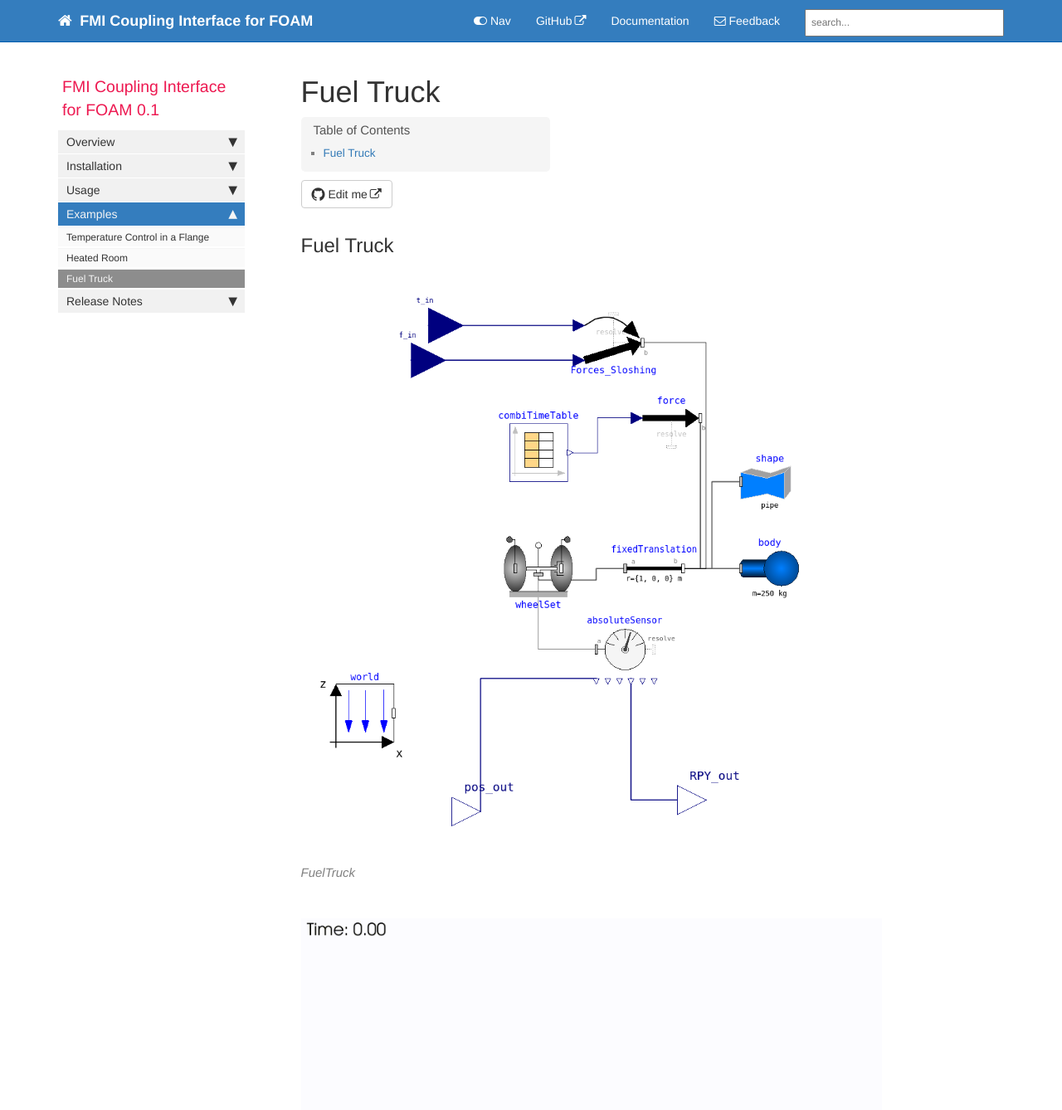
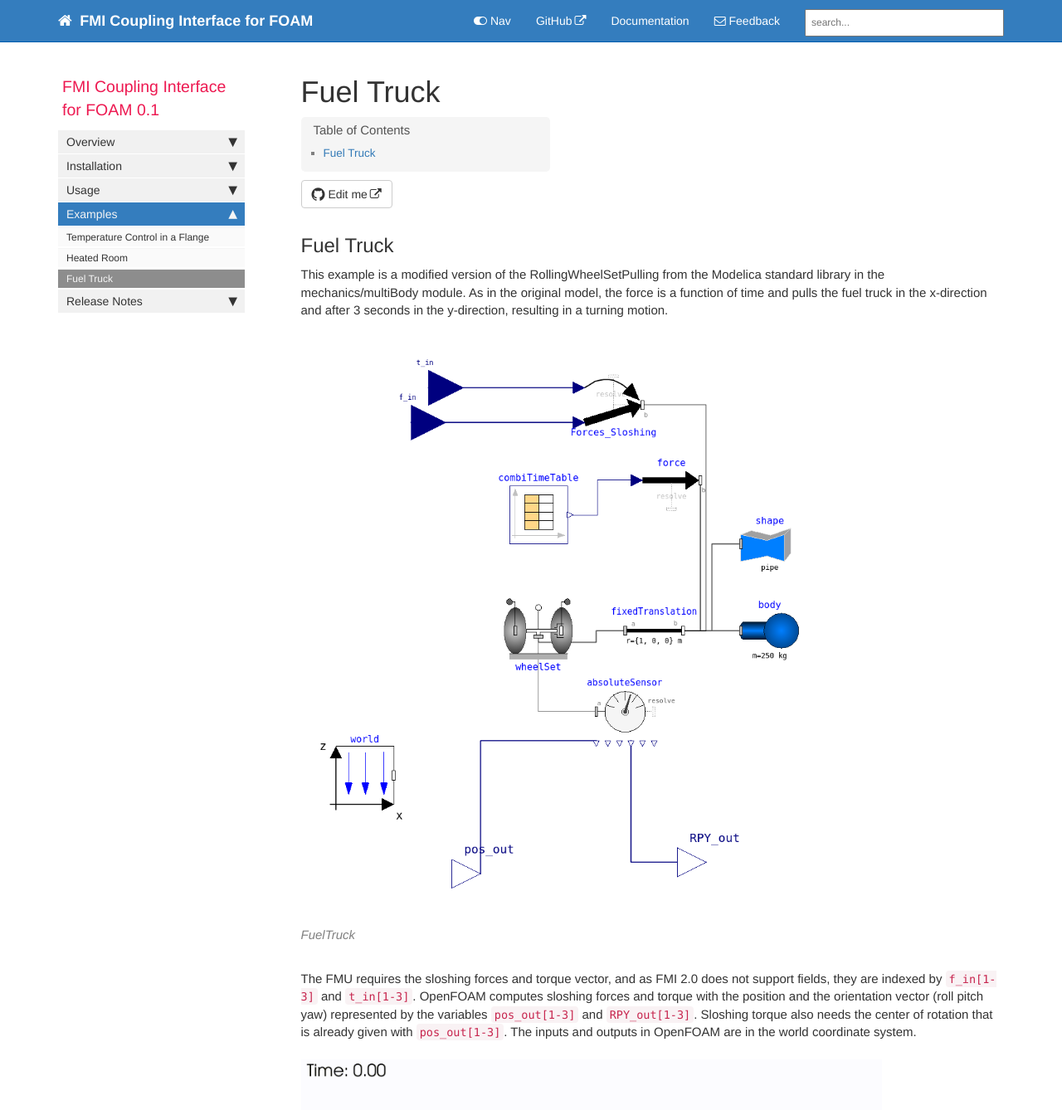
Before and after one commit to DLR-RY/FMU4FOAM, a Jekyll site: the page built from docs/pages/doc/doc_fuelTruck.md, in a window 1280 px wide and 1400 px high. Shown: the top 1338 px of the window at 83% size. Built offline with Jekyll 4.4.1, drawn with Linux system fonts in a browser that asks for light colours; comment, search, counter and statistics services are not loaded; some of the changed text lies outside the part shown.

Commit message:
update fuelTruck

```diff
--- a/docs/pages/doc/doc_fuelTruck.md
+++ b/docs/pages/doc/doc_fuelTruck.md
@@ -8,11 +8,26 @@ folder: doc
 
 ## Fuel Truck
 
+This example is a modified version of the RollingWheelSetPulling from the Modelica standard library in the mechanics/multiBody module. As in the original model, the force is a function of time and pulls the fuel truck in the x-direction and after 3 seconds in the y-direction, resulting in a turning motion.
 
 {% include image.html file="fuelTruck/FuelTruck.png"  alt="FuelTruck" caption="FuelTruck" %}
+
+The FMU requires the sloshing forces and torque vector, and as FMI 2.0 does not support fields, they are indexed by `f_in[1-3]` and `t_in[1-3]`. OpenFOAM computes sloshing forces and torque with the position and the orientation vector (roll pitch yaw) represented by the variables `pos_out[1-3]` and `RPY_out[1-3]`. Sloshing torque also needs the center of rotation that is already given with `pos_out[1-3]`. The inputs and outputs in OpenFOAM are in the world coordinate system.
+
 {% include image.html file="fuelTruck/fuelTruck_coupled.gif"  alt="results of the coupled simulation" caption="results of the coupled simulation" %}
+
+
 {% include image.html file="fuelTruck/fuelTruck_uncoupled.gif"  alt="results of the uncoupled simulation" caption="results of the uncoupled simulation" %}
+
+Comparing the uncoupled simulation and the coupled simulation shows that the fuel truck in the uncoupled simulation moves slightly faster as the fuel mass of roughly 250 kg is not considered. This is underlined by plotting the position over time.
+
 {% include image.html file="fuelTruck/position.png"   alt="position" caption="position" %}
+
+As we also neglect the inertia of the fluid, the truck in the uncoupled simulation turns faster:
+
 {% include image.html file="fuelTruck/orientation.png"   alt="orientation" caption="orientation" %}
+
+The uncoupled simulation always predicts a sloshing force and torque of zero (see. FuelTruck_uncoupled.py) corresponding to massless fluid.
+
 {% include image.html file="fuelTruck/force.png"   alt="orientation" caption="force" %}
 {% include image.html file="fuelTruck/torque.png"   alt="orientation" caption="torque" %}
```
